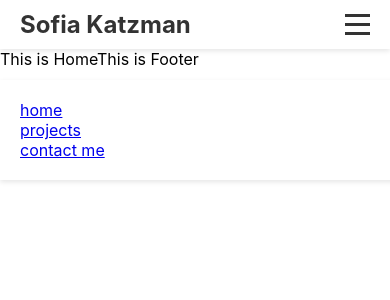
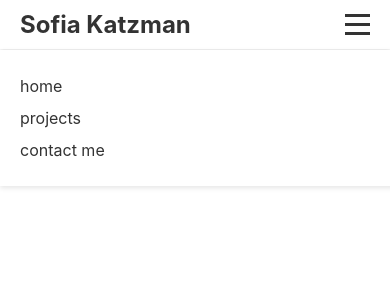
Before and after one commit to sofiakatzman/Portfolio, a React (Create React App) app: page / in a window 390 px wide. Both pictures are taken after a click on the element 357 px from the left and 24 px from the top of the page. Shown: the top 300 px of the page. Built offline with nearby package versions, Linux system fonts and the light colour scheme.

Commit message:
fix navbar mobile behavior

```diff
--- a/src/components/Layout/Header/Header.css
+++ b/src/components/Layout/Header/Header.css
@@ -38,7 +38,7 @@
       display: none;
       flex-direction: column;
       position: absolute;
-      top: 80px;
+      top: 50px;
       left: 0;
       background-color: white;
       width: 100%;
@@ -46,6 +46,18 @@
       padding: 20px;
       box-shadow: 0px 2px 5px rgba(0, 0, 0, 0.1);
     }
+
+    .nav-links ul {
+      list-style: none;
+      display: flex;
+       /* Increase the gap for more spacing between links */
+  }
+
+    .nav-links a {
+      text-decoration: none; /* Remove underlines from links */
+      color: #333;
+      line-height: 2;
+  }
 
     .nav-links.active {
       display: flex;
--- a/src/components/Layout/Header/Header.js
+++ b/src/components/Layout/Header/Header.js
@@ -11,14 +11,18 @@ function Header(){
       setIsNavOpen(!isNavOpen)
     }
 
+    const hideNav = () => {
+      setIsNavOpen(false)
+    }
+
     return (
       <nav className="navbar">
         <div className="logo">Sofia Katzman</div>
         <div className={`nav-links ${isNavOpen ? 'active' : ''}`}>
 
-            <Link to="/">home</Link>
-            <Link to="/projects">projects</Link>
-            <Link to="/contactme">contact me</Link>
+            <Link onClick={hideNav} to="/">home</Link>
+            <Link onClick={hideNav} to="/projects">projects</Link>
+            <Link onClick={hideNav} to="/contactme">contact me</Link>
 
         </div>
         <div className="burger" onClick={toggleNav}>
```
